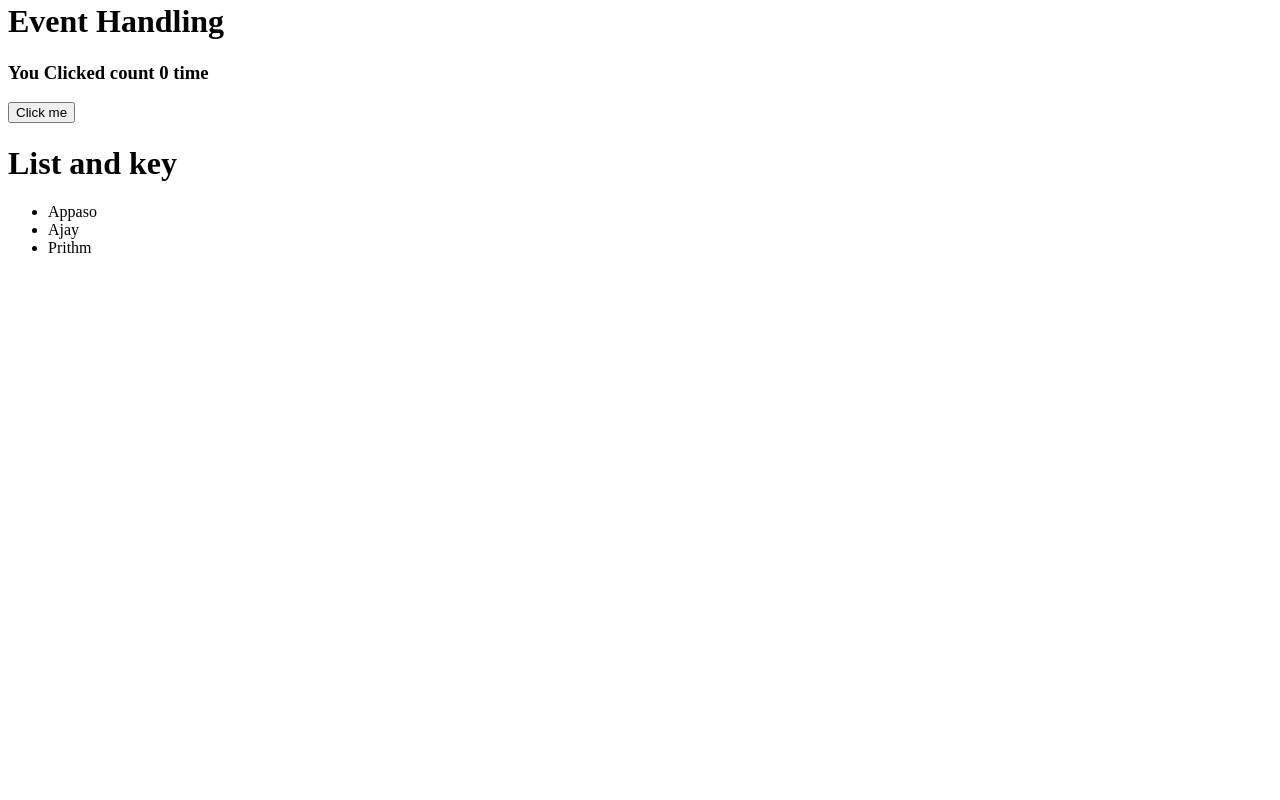
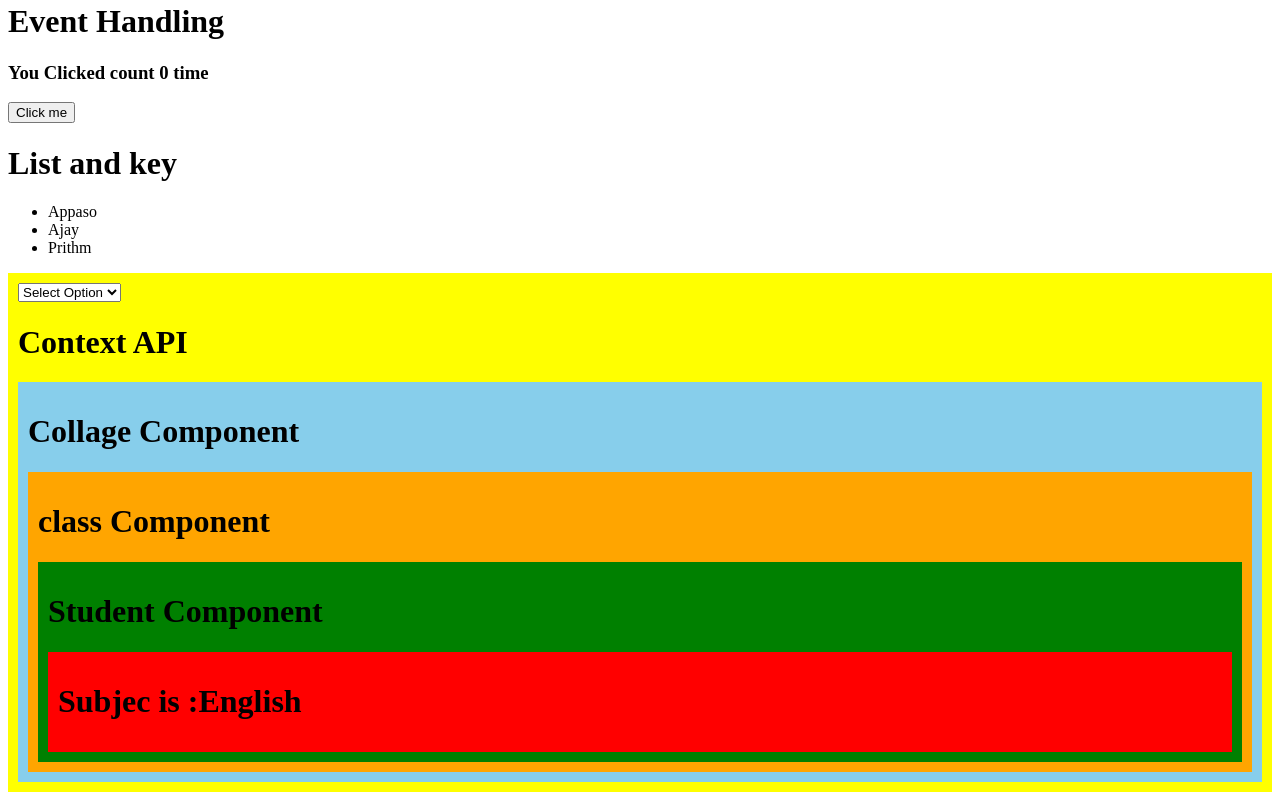
Before and after one commit to Appaso1919/React-Practice, a React (Vite) app: page / in a window 1280 px wide. Shown: the part 2457-3257 px from the top of the page. Before the commit the page ends 2730 px from the top, so only its background shows below. Built offline with nearby package versions, Linux system fonts and the light colour scheme.

Commit message:
Custom API

```diff
--- a/src/App.jsx
+++ b/src/App.jsx
@@ -1,10 +1,12 @@
 import Main1 from './All_main_file'
 import First from './class_component/first'
+import Main_context from './Context_APl/Main_context'
 import Click_event from './Event_handling/Click_button'
 import ChildComponent from './Hooks/UseContext'
 import Home from './import_export_component/home'
 import UserList from './Lise_Key/User_list'
 import Array_loop from './Loop_in_React_with_array/array_loop'
+import Collage from './Loop_in_React_with_array/Collage_use_nested_loop'
 import Nested_loop_array from './Loop_in_React_with_array/nested_loop_array'
 import Simple_props from './Props/simple_props'
 
@@ -13,7 +15,7 @@ function App() {
   return (
     <div>
       <Main1 />
-
+      <Main_context/>
     </div>
   )
 }
--- /dev/null
+++ b/src/Context_APl/ClassComponent.jsx
@@ -0,0 +1,12 @@
+import Student from "./Student";
+
+function ClassComponent(){
+    return(
+        <div style={{ backgroundColor: "orange", padding: 10 }}>
+            <h1>class Component</h1>
+            <Student />
+        </div>
+    )
+}
+
+export default ClassComponent;
--- /dev/null
+++ b/src/Context_APl/Collage.jsx
@@ -0,0 +1,12 @@
+import ClassComponent from "./ClassComponent";
+
+function Collage(){
+    return(
+        <div style={{ backgroundColor: "skyblue", padding: 10 }}>
+            <h1>Collage Component</h1>
+            <ClassComponent />
+        </div>
+    )
+}
+
+export default Collage;
--- /dev/null
+++ b/src/Context_APl/ContextData.jsx
@@ -0,0 +1,3 @@
+import { createContext } from "react";
+
+export const SubjectContext=createContext('Maths');
--- /dev/null
+++ b/src/Context_APl/Main_context.jsx
@@ -0,0 +1,23 @@
+import { useState } from "react";
+import Collage from "./Collage";
+import { SubjectContext } from "./ContextData";
+
+function Main_context(){
+    const [subject,setSubject]=useState('English');
+    return(
+        <div style={{ backgroundColor: "yellow", padding: 10 }}>
+           <SubjectContext.Provider value={subject}>
+            <select onChange={(event)=>setSubject(event.target.value)}>
+                <option value="">Select Option</option>
+                <option value="Maths">Maths</option>
+                <option value="History">History</option>
+                <option value="English">English</option>
+            </select>
+             <h1>Context API</h1>
+            <Collage />
+           </SubjectContext.Provider>
+        </div>
+    )
+}
+
+export default Main_context;
--- /dev/null
+++ b/src/Context_APl/Student.jsx
@@ -0,0 +1,12 @@
+import Subject from "./Subject";
+
+function Student(){
+    return(
+        <div style={{ backgroundColor: "green", padding: 10 }}>
+            <h1>Student Component</h1>
+            <Subject />
+        </div>
+    )
+}
+
+export default Student;
--- /dev/null
+++ b/src/Context_APl/Subject.jsx
@@ -0,0 +1,13 @@
+import { useContext } from "react";
+import { SubjectContext } from "./ContextData";
+
+function Subject(){
+    const subject=useContext(SubjectContext);
+    return(
+        <div style={{ backgroundColor: "red", padding: 10 }}>
+            <h1>Subjec is :{subject}</h1>
+        </div>
+    )
+}
+
+export default Subject;
```
